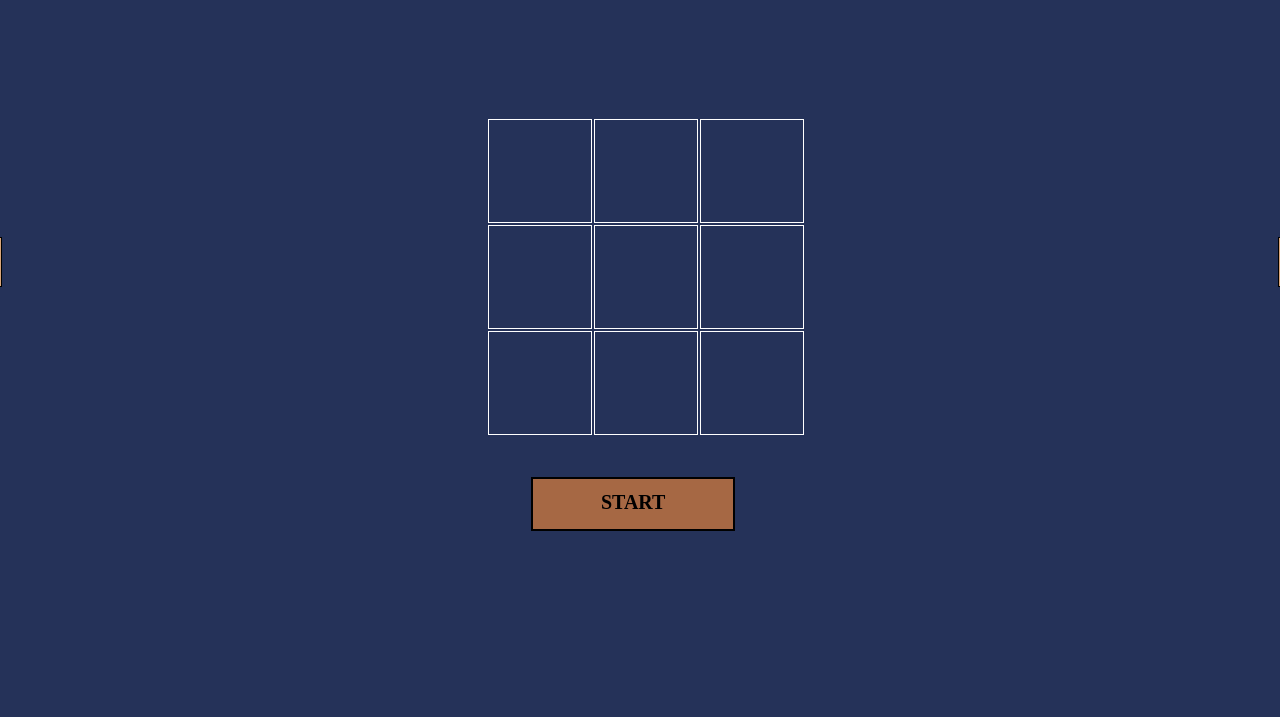
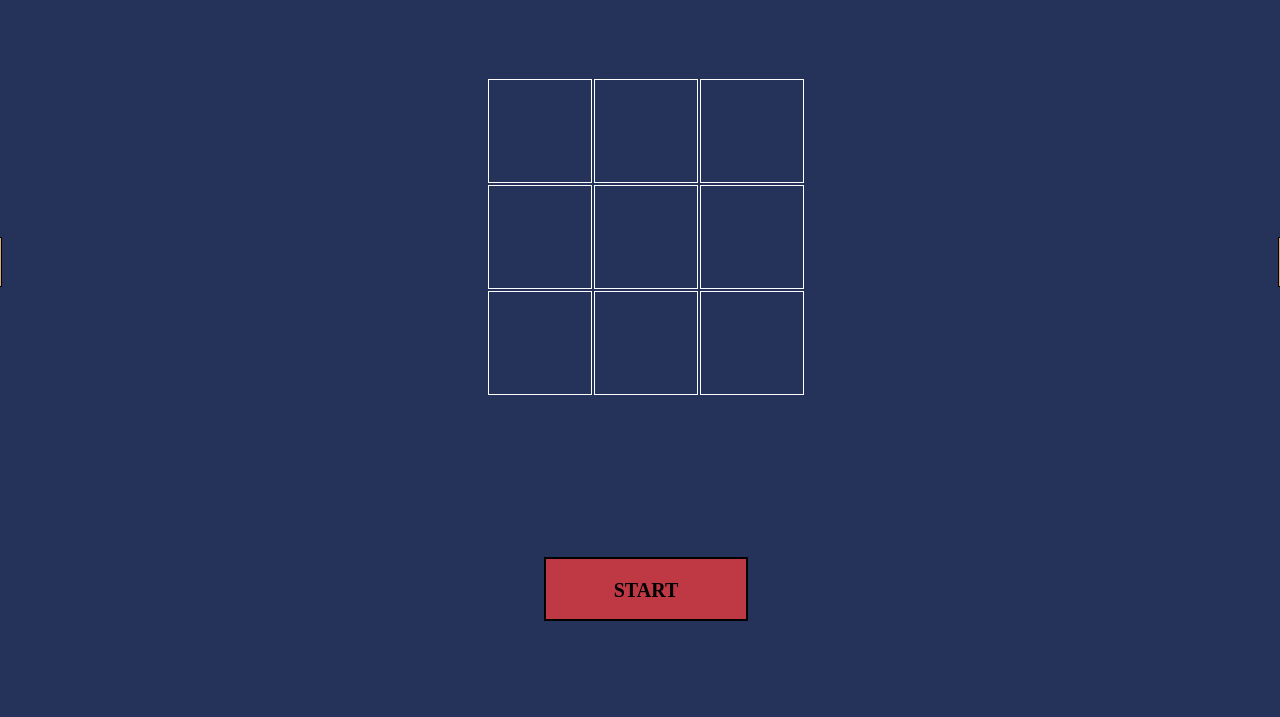
Before and after one commit to ramsai924/-MS_Ms03_Pegasus_Tep_Hyderabad_2020_5, a plain HTML site: page tic-tac-toe/index.html in a window 1280 px wide. Shown: the part 83-800 px from the top of the page. Drawn offline with Linux system fonts and the light colour scheme.

Commit message:
tic tac toe

```diff
--- a/tic-tac-toe/style.css
+++ b/tic-tac-toe/style.css
@@ -3,6 +3,7 @@ body{
     padding: 0;
     background-color: #253259;
     overflow-x: hidden;
+    /* box-sizing: border-box; */
 }
 td{
     width: 100px;
@@ -15,7 +16,6 @@ td{
 }
 h1{
     text-align: center;
-    margin-left: -20px;
     padding: 10px;
     color: white;
 }
@@ -48,13 +48,13 @@ h1{
 .main{
     position: absolute;
     left: 38%;
-    top: 25%;
+    top: 20%;
 }
-#overlay{
+/* #overlay{
     background-color: transparent;
-    /* filter: blur(8px); */
+    filter: blur(8px);
 
-}
+} */
 #reset{
     position: absolute;
     left: 44.7%;
@@ -74,17 +74,17 @@ h1{
 }
 #option{
     width: 200px;
-    height: 50px;
-    background-color: #A66844;
+    height: 60px;
+    background-color: #BF3945;
     border: 2px solid black;
     text-align: center;
     position: absolute;
-    left: 41.5%;
-    top: 70%;
+    left: 42.5%;
+    top: 80%;
 }
 #demo{
     font-size: 20px;
     font-weight: bold;
-    padding: 10px;
-    transform: translateY(-18px);
+    /* padding: 1px; */
+    /* transform: translateY(-18px); */
 }
```
